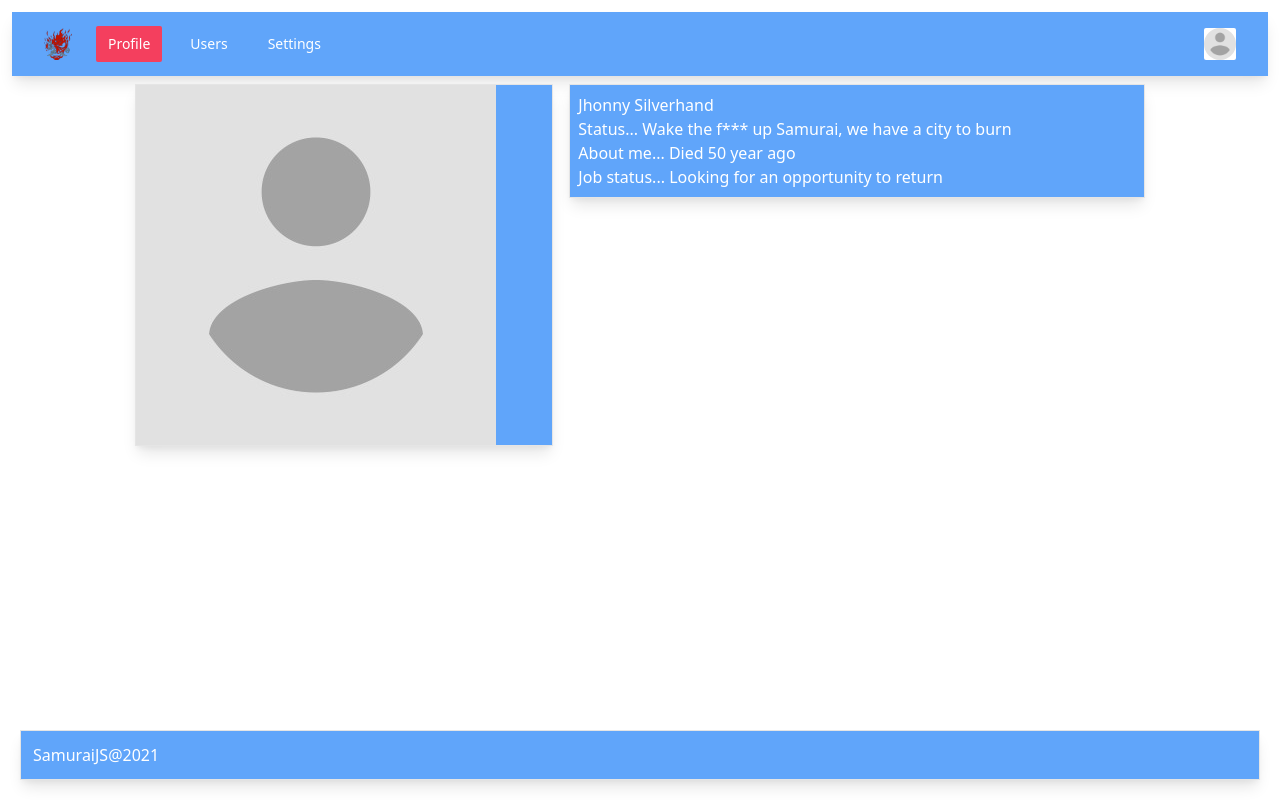
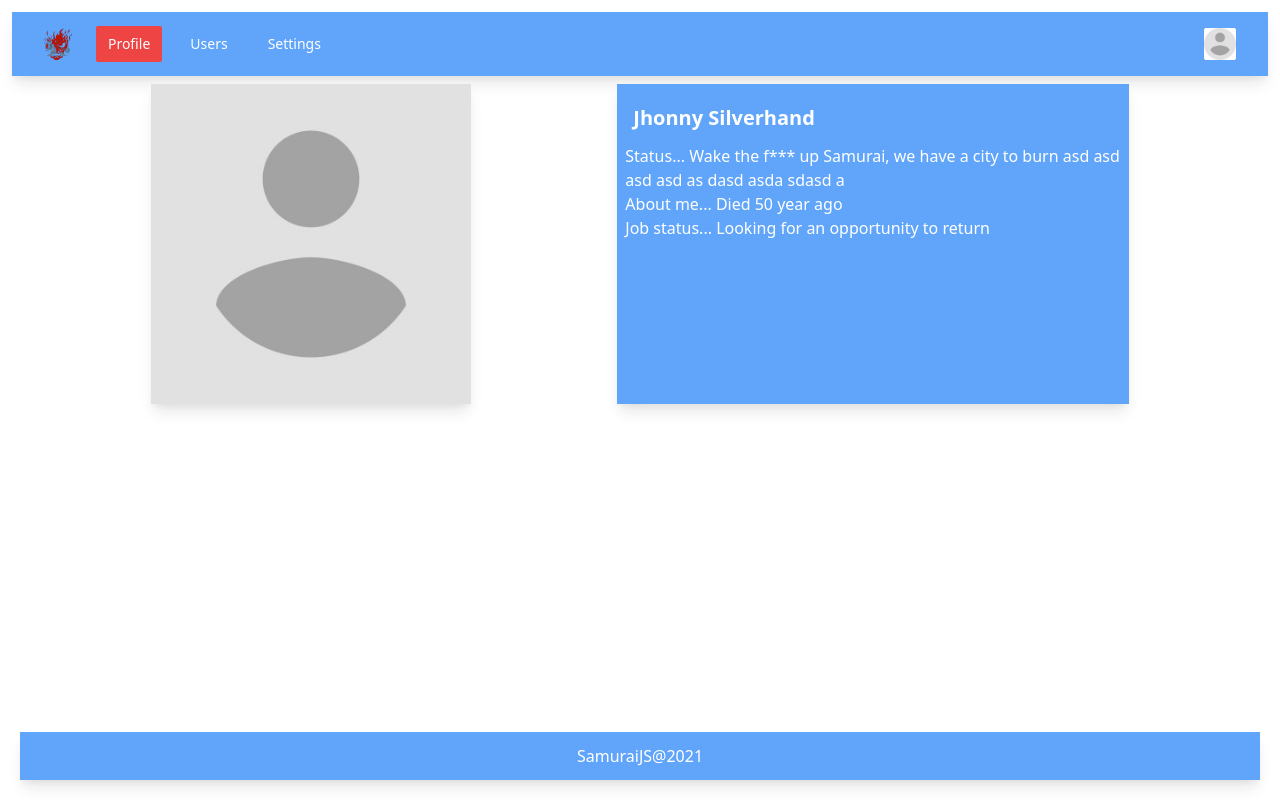
Before and after one commit to Denis-the/social-network-typescript, a React (Create React App) app: page / in a window 1280 px wide. Built offline with nearby package versions, Linux system fonts and the light colour scheme.

Commit message:
configure layout for profile page

```diff
--- a/src/components/PageHeader/Header.tsx
+++ b/src/components/PageHeader/Header.tsx
@@ -58,7 +58,7 @@ function Header() {
                         href={item.href}
                         className={classNames(
                           item.current
-                            ? "bg-red-500 text-secondary"
+                            ? "bg-accent-500 text-secondary"
                             : "text-secondary hover:text-primary-500 hover:bg-secondary",
                           "px-3 py-2 rounded-sm text-sm font-medium"
                         )}
@@ -88,7 +88,7 @@ function Header() {
                   href={item.href}
                   className={classNames(
                     item.current
-                      ? "bg-white text-primary-400"
+                      ? "bg-accent-500 text-secondary"
                       : "text-white hover:text-primary-400 hover:bg-white",
                     "block px-3 py-2 rounded-md text-base font-medium"
                   )}
--- a/src/components/UI/BlockWrapper.tsx
+++ b/src/components/UI/BlockWrapper.tsx
@@ -1,20 +1,16 @@
 import classNames from "classnames";
 import React from "react";
-
-interface BlockWrapperProps {
-  children: React.ReactNode;
-  className?: string;
-}
+import { BlockWrapperProps } from "./interface/BlockWrapper";
 
 function BlockWrapper({ children, className }: BlockWrapperProps) {
   return (
     <div
       className={classNames(
-        "m-2 h-full flex flex-wrap items-center justify-center bg-primary-400 shadow-lg border dark:border-gray-800",
+        "m-2 bg-primary-400 shadow-lg text-secondary",
         className
       )}
     >
-      <div className="w-full flex">{children}</div>
+      {children}
     </div>
   );
 }
--- /dev/null
+++ b/src/components/UI/interface/BlockWrapper.ts
@@ -0,0 +1,6 @@
+import React from "react";
+
+export interface BlockWrapperProps {
+  children: React.ReactNode;
+  className?: string;
+}
--- a/src/pages/ProfilePage/Profile/Profile.tsx
+++ b/src/pages/ProfilePage/Profile/Profile.tsx
@@ -6,12 +6,12 @@ import ProfileInfo from "./ProfileInfo";
 function Profile() {
   return (
     <div>
-      <div className="flex flex-wrap items-stretch justify-center text-secondary">
-        <BlockWrapper className="md:w-1/3  max-w-xl bg-unset">
+      <div className="flex flex-wrap items-stretch justify-center sm:justify-evenly text-secondary">
+        <BlockWrapper className="bg-unset flex-grow-0 flex-shrink">
           <ProfileAvatar />
         </BlockWrapper>
 
-        <BlockWrapper className="flex-grow max-w-xl p-2">
+        <BlockWrapper className="flex-grow flex-shrink p-2 sm:max-w-lg">
           <ProfileInfo />
         </BlockWrapper>
       </div>
--- a/src/pages/ProfilePage/Profile/ProfileAvatar.tsx
+++ b/src/pages/ProfilePage/Profile/ProfileAvatar.tsx
@@ -3,8 +3,8 @@ import placeholder from "../../../assets/images/user_avatar_placeholder.jpg";
 
 function ProfileAvatar() {
   return (
-    <div className="">
-      <img src={placeholder} className="" alt="avatar" />
+    <div className="flex flex-wrap justify-center">
+      <img src={placeholder} className="max-w-xs" alt="avatar" />
     </div>
   );
 }
--- a/src/pages/ProfilePage/Profile/ProfileInfo.tsx
+++ b/src/pages/ProfilePage/Profile/ProfileInfo.tsx
@@ -2,9 +2,14 @@ import React from "react";
 
 function ProfileInfo() {
   return (
-    <div>
-      <div>Jhonny Silverhand</div>
-      <div>Status... Wake the f*** up Samurai, we have a city to burn</div>
+    <div className="">
+      <div className="m-2 my-3 text-secondary font-bold text-xl">
+        Jhonny Silverhand
+      </div>
+      <div>
+        Status... Wake the f*** up Samurai, we have a city to burn asd asd asd
+        asd as dasd asda sdasd a
+      </div>
       <div>About me... Died 50 year ago</div>
       <div>Job status... Looking for an opportunity to return</div>
     </div>
--- a/tailwind.config.js
+++ b/tailwind.config.js
@@ -9,6 +9,7 @@ module.exports = {
       current: "currentColor",
       primary: colors.blue,
       secondary: colors.white,
+      accent: colors.red,
       black: colors.black,
       blue: colors.blue,
       white: colors.white,
```
